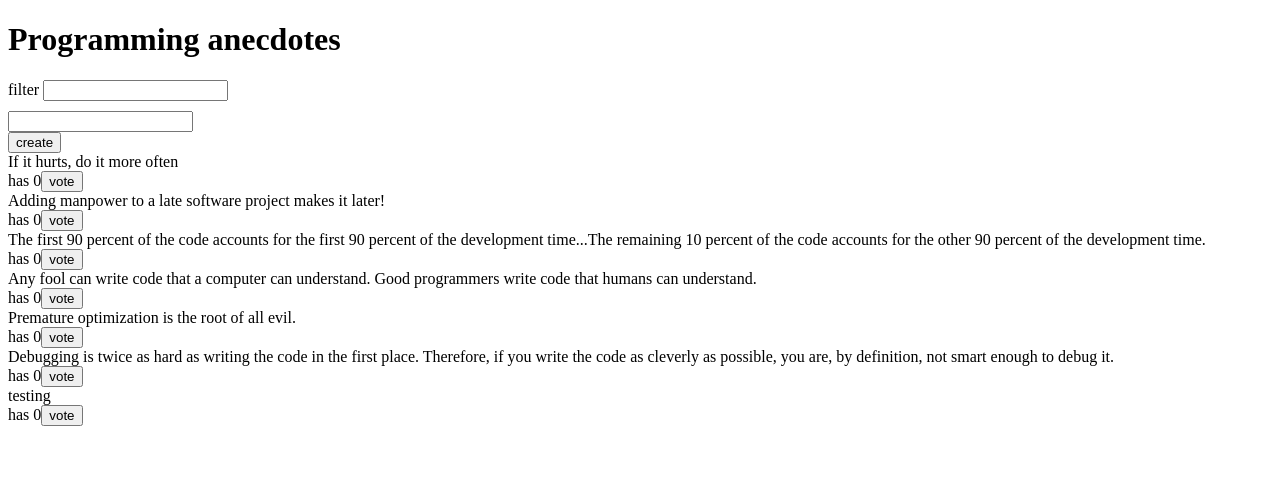
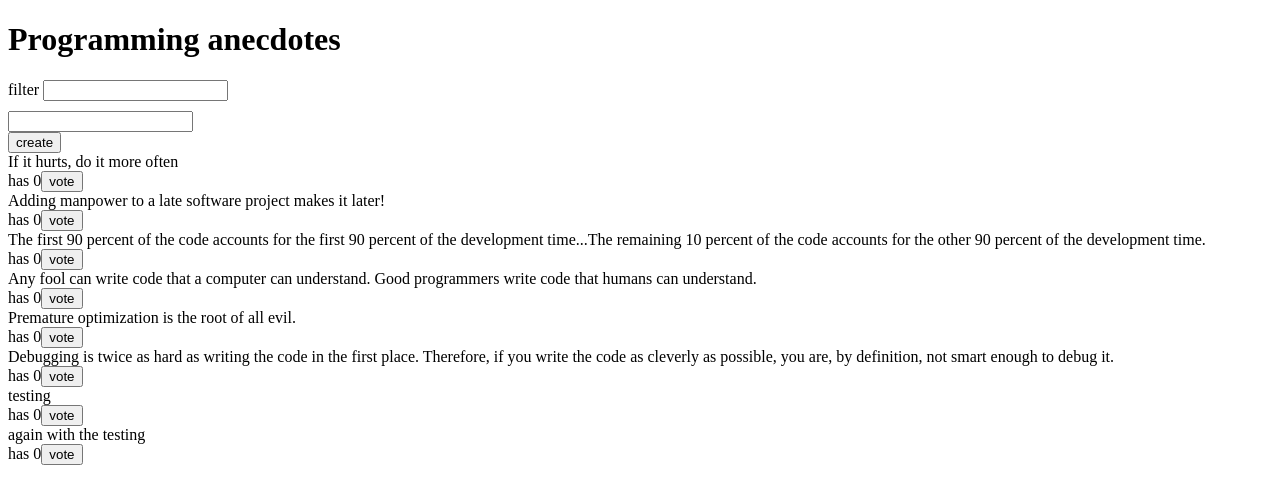
Before and after one commit to Quendam/Full-Stack-Open-2019, a React (Create React App) app in the folder osa6/redux-anecdotes/: page / in a window 1280 px wide. Shown: the top 504 px of the page. Built offline with nearby package versions, Linux system fonts and the light colour scheme; data requests are answered from the project's data file.

Commit message:
6.19 Adding anecdote is done via thunk

```diff
--- a/osa6/redux-anecdotes/db.json
+++ b/osa6/redux-anecdotes/db.json
@@ -34,6 +34,11 @@
       "content": "testing",
       "votes": 0,
       "id": "VpTkepw"
+    },
+    {
+      "content": "again with the testing",
+      "votes": 0,
+      "id": "C8ePoyA"
     }
   ]
 }
--- a/osa6/redux-anecdotes/src/components/AnecdoteForm.js
+++ b/osa6/redux-anecdotes/src/components/AnecdoteForm.js
@@ -2,7 +2,6 @@ import React from 'react';
 import { connect } from 'react-redux'
 import { addAnecdote } from '../reducers/anecdoteReducer'
 import { setNotification, clearNotification } from '../reducers/notificationReducer'
-import anecdoteService from '../services/anecdotes'
 
 const AnecdoteForm = (props) => {
   const handleAddAnecdote = async (event) => {
@@ -10,10 +9,7 @@ const AnecdoteForm = (props) => {
     const anecdote = event.target.anecdote.value
     event.target.anecdote.value = ''
 
-    const newAnecdote = await anecdoteService.createNew(anecdote)
-
-    console.log("new anecdote", newAnecdote)
-    props.addAnecdote(newAnecdote)
+    props.addAnecdote(anecdote)
 
     props.setNotification('Added new anecdote')
     setTimeout(() => props.clearNotification()
--- a/osa6/redux-anecdotes/src/reducers/anecdoteReducer.js
+++ b/osa6/redux-anecdotes/src/reducers/anecdoteReducer.js
@@ -9,10 +9,13 @@ export const addVote = (id) => {
   }
 }
 
-export const addAnecdote = (data) => {
-  return {
-    type: 'ADD_ANECDOTE',
-    data
+export const addAnecdote = (anecdote) => {
+  return async dispatch => {
+    const newAnecdote = await anecdoteService.createNew(anecdote)
+    dispatch({
+      type: 'ADD_ANECDOTE',
+      data: newAnecdote
+    })
   }
 }
 
```
